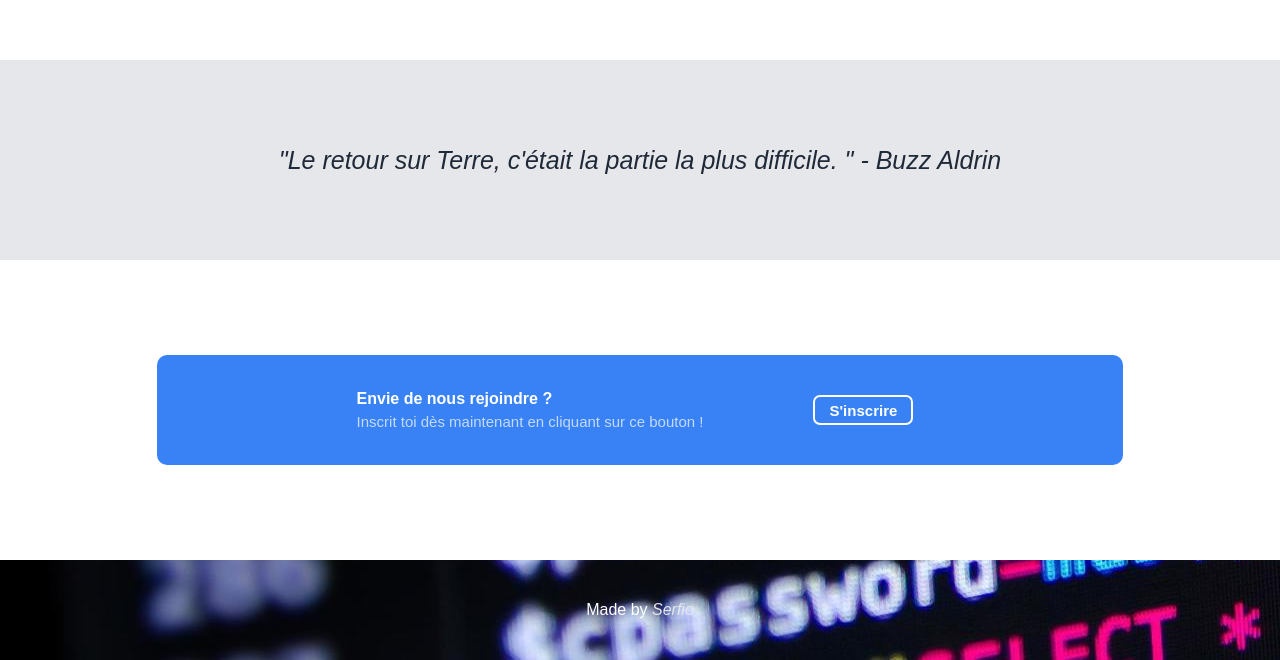
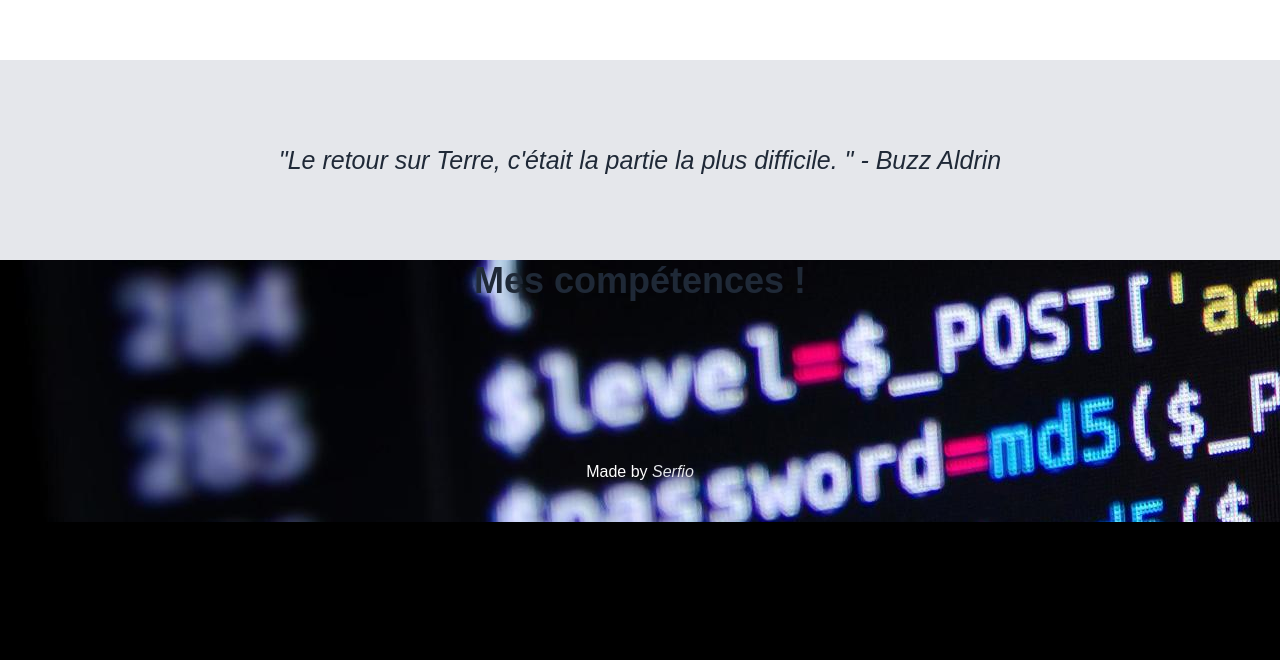
Before and after one commit to SerfiMolotov/Portfolio, a plain HTML site: page index.html in a window 1280 px wide. Shown: the part 1051-1711 px from the top of the page. After the commit the page ends 1573 px from the top, so only its background shows below. Drawn offline with Linux system fonts and the light colour scheme.

Commit message:
modfif et ajouts

```diff
--- a/index.html
+++ b/index.html
@@ -39,14 +39,20 @@
         <p>"Le retour sur Terre, c'était la partie la plus difficile. " - Buzz Aldrin</p>
     </div>
 
-<div class="register">
-    <div class="rcontent">
-        <div class="fcontent">
-        <h4>Envie de nous rejoindre ?</h4>
-        <p class="paragraphe">Inscrit toi dès maintenant en cliquant sur ce bouton !</p>
-        </div>
-        <button class="rbouton">S'inscrire</button>
-    </div>
+<div class="skills">
+    <h3>Mes compétences !</h2>
+        <div class="parent">
+            <div class="div1"> </div>
+            <div class="div2"> </div>
+            <div class="div3"> </div>
+            <div class="div4"> </div>
+            <div class="div5"> </div>
+            <div class="div6"> </div>
+            <div class="div7"> </div>
+            <div class="div8"> </div>
+            <div class="div9"> </div>
+            </div>
+
 </div>
 
     <div class="footer">
--- a/style.css
+++ b/style.css
@@ -113,38 +113,6 @@ h3 {
 
 }
 
-.register {
-    display: flex;
-    background-color: white;
-    height: 300px;
-    align-items: center;
-    justify-content: center;
-}
-
-.rcontent {
-    display: flex;
-    background-color: #3882f6;
-    padding: 30px;
-    width: auto;
-    padding-left: 200px;
-    padding-right: 200px;
-    border-radius: 10px;
-    flex-direction: row;
-    align-items: center;
-    margin: auto;
-    gap: 100px;
-
-}
-
-.fcontent {
-    display: flex;
-    flex-direction: column;
-}
-
-
-.rbouton {
-    font-weight: 600;
-}
 
 .footer {
     display: flex;
@@ -208,3 +176,22 @@ a {
     font-weight: 100;
     opacity: 0.7;
 }
+
+
+.parent {
+    display: grid;
+    grid-template-columns: repeat(5, 1fr);
+    grid-template-rows: repeat(5, 1fr);
+    grid-column-gap: 15px;
+    grid-row-gap: 15px;
+    }
+
+    .div1 { grid-area: 2 / 2 / 3 / 3; }
+    .div2 { grid-area: 2 / 3 / 3 / 4; }
+    .div3 { grid-area: 2 / 4 / 3 / 5; }
+    .div4 { grid-area: 3 / 2 / 4 / 3; }
+    .div5 { grid-area: 3 / 3 / 4 / 4; }
+    .div6 { grid-area: 3 / 4 / 4 / 5; }
+    .div7 { grid-area: 4 / 2 / 5 / 3; }
+    .div8 { grid-area: 4 / 3 / 5 / 4; }
+    .div9 { grid-area: 4 / 4 / 5 / 5; }
```
